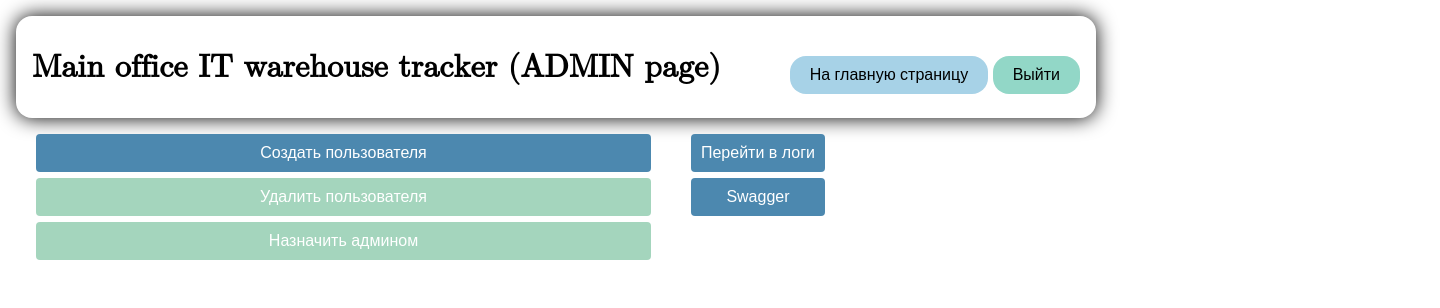
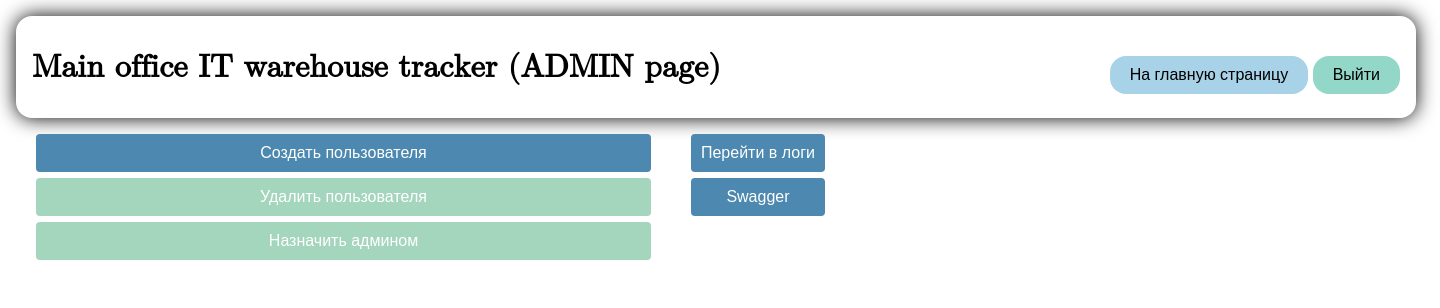
Before and after one commit to MelNikVl/RC_WH_NEW, a FastAPI app: template app/templates/admins_page.html in a window 1440 px wide. Shown: the top 308 px of the page. Run offline with FastAPI, Linux system fonts and the light colour scheme; the template is opened without the code that fills it, so the values that code supplies are empty.

Commit message:
стили

```diff
--- a/app/static/style.css
+++ b/app/static/style.css
@@ -622,7 +622,7 @@ tbody input[type='checkbox'] {
 }
 
 .body_body {
-    width: 75%;
+    width: 1400px;
     margin: 0 0 0 1em;
     border-radius: 1em;
     box-shadow: 0 0 20px rgba(0, 0, 0, 2.4);
```
